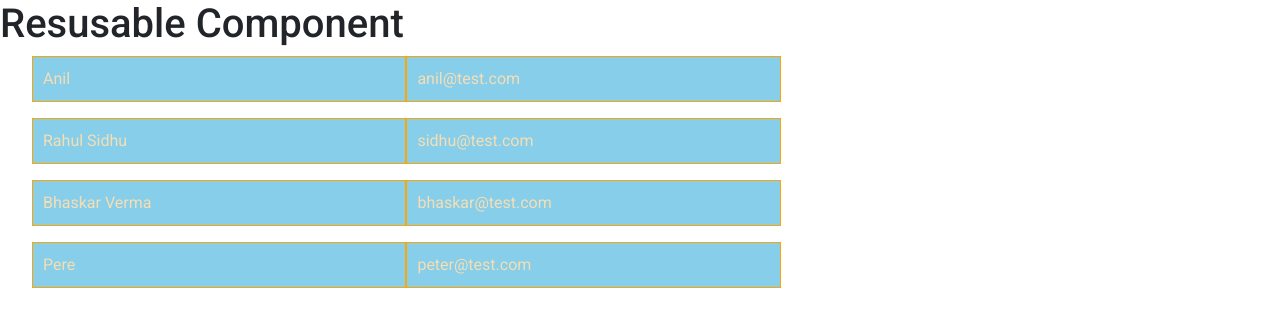
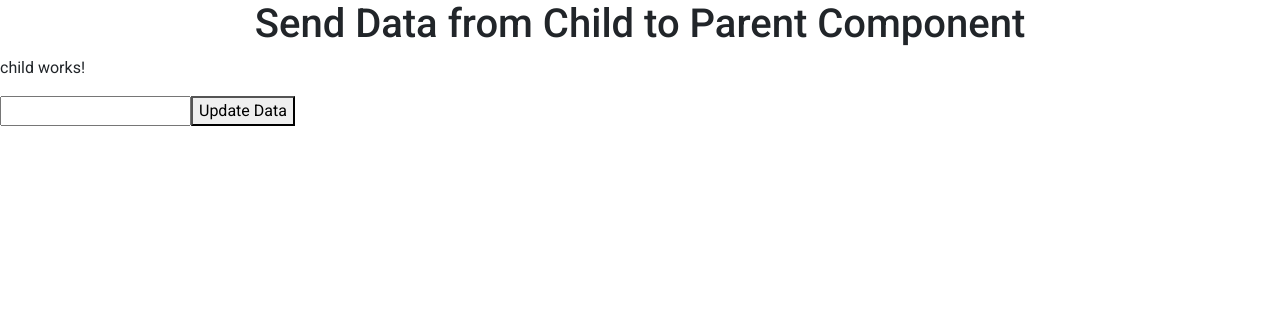
Before and after one commit to faisalmoinuddin99/ProductShut_FrontEnd, an Angular app: page / in a window 1280 px wide. Shown: the top 326 px of the page. Built offline with nearby package versions, Linux system fonts and the light colour scheme.

Commit message:
Send Data from Child Component to Parent Component

```diff
--- a/src/app/app.component.css
+++ b/src/app/app.component.css
@@ -1,5 +1,5 @@
  /* component level styling second preference */
 
-.heading{
-    color: yellow;
+.head{
+   text-align: center;
 }
--- a/src/app/app.component.html
+++ b/src/app/app.component.html
@@ -1,5 +1,5 @@
-<h1>{{title}}</h1>
+<h1 class="head">{{title}}</h1>
 
-<ul *ngFor="let user of userDeatils">
-    <app-user-details [item]='user'></app-user-details>
-</ul>
+<app-child (updateDataEvent)="updateData($event)"></app-child>
+
+<p>{{receiveFromChild}}</p>
--- a/src/app/app.component.ts
+++ b/src/app/app.component.ts
@@ -1,5 +1,5 @@
 import { Component } from '@angular/core';
-import {NgForm} from '@angular/forms'
+
 
 @Component({
   selector: 'app-root',
@@ -7,20 +7,13 @@ import {NgForm} from '@angular/forms'
   styleUrls: ['./app.component.css']
 })
 export class AppComponent {
-  title: string = 'Resusable Component';
+  title: string = 'Send Data from Child to Parent Component';
 
-  userDeatils = [
-    {
-      name: 'Anil', email: "anil@test.com"
-    },
-    {
-      name: 'Rahul Sidhu', email: "sidhu@test.com"
-    },
-    {
-      name: 'Bhaskar Verma', email: "bhaskar@test.com"
-    },
-    {
-      name: 'Pere ', email: "peter@test.com"
-    }
-  ]
+  receiveFromChild  = ""
+
+  updateData(item : string){
+    console.log(item);
+    this.receiveFromChild = item
+  }
+
 }
--- a/src/app/app.module.ts
+++ b/src/app/app.module.ts
@@ -8,7 +8,7 @@ import { BrowserAnimationsModule } from '@angular/platform-browser/animations'
 import { MatSliderModule } from '@angular/material/slider';
 import {MatButtonModule} from '@angular/material/button'
 import {MatBadgeModule} from '@angular/material/badge';
-import { UserDetailsComponent } from './user-details/user-details.component';
+import { ChildComponent } from './child/child.component';
 
 
 @NgModule({
@@ -16,9 +16,7 @@ import { UserDetailsComponent } from './user-details/user-details.component';
   // used to register components
   declarations: [
     AppComponent,
-    UserDetailsComponent,
-
-
+    ChildComponent,
   ],
   // used to register modules
   imports: [
--- /dev/null
+++ b/src/app/child/child.component.html
@@ -0,0 +1,5 @@
+<p>child works!</p>
+
+<input type="text" name="" #box />
+
+<button (click)="updateDataEvent.emit(box.value)">Update Data</button>
--- /dev/null
+++ b/src/app/child/child.component.ts
@@ -0,0 +1,17 @@
+import { Component, OnInit, Output, EventEmitter} from '@angular/core';
+
+@Component({
+  selector: 'app-child',
+  templateUrl: './child.component.html',
+  styleUrls: ['./child.component.css']
+})
+export class ChildComponent implements OnInit {
+
+  constructor() { }
+
+  @Output() updateDataEvent = new EventEmitter<string>()
+
+  ngOnInit(): void {
+  }
+
+}
--- a/src/app/user-details/user-details.component.css
+++ /dev/null
@@ -1,8 +0,0 @@
-li {
-    display: inline-block;
-    padding: 10px ;
-    background-color: skyblue;
-    width: 30%;
-    color: wheat;
-    border: 1px solid orange;
-}
--- a/src/app/user-details/user-details.component.html
+++ /dev/null
@@ -1,2 +0,0 @@
-<li>{{item.name}}</li>
-<li>{{item.email}}</li>
--- a/src/app/user-details/user-details.component.ts
+++ /dev/null
@@ -1,16 +0,0 @@
-import { Component, OnInit, Input} from '@angular/core';
-
-@Component({
-  selector: 'app-user-details',
-  templateUrl: './user-details.component.html',
-  styleUrls: ['./user-details.component.css']
-})
-export class UserDetailsComponent implements OnInit {
-
-  constructor() { }
-
-  @Input() item: { name: string, email: string } = { name: '', email: '' }
-  ngOnInit(): void {
-  }
-
-}
```
Also changed, not shown: src/app/child/child.component.css (added), 1 other file (tests, documents, lock files or other folders).
